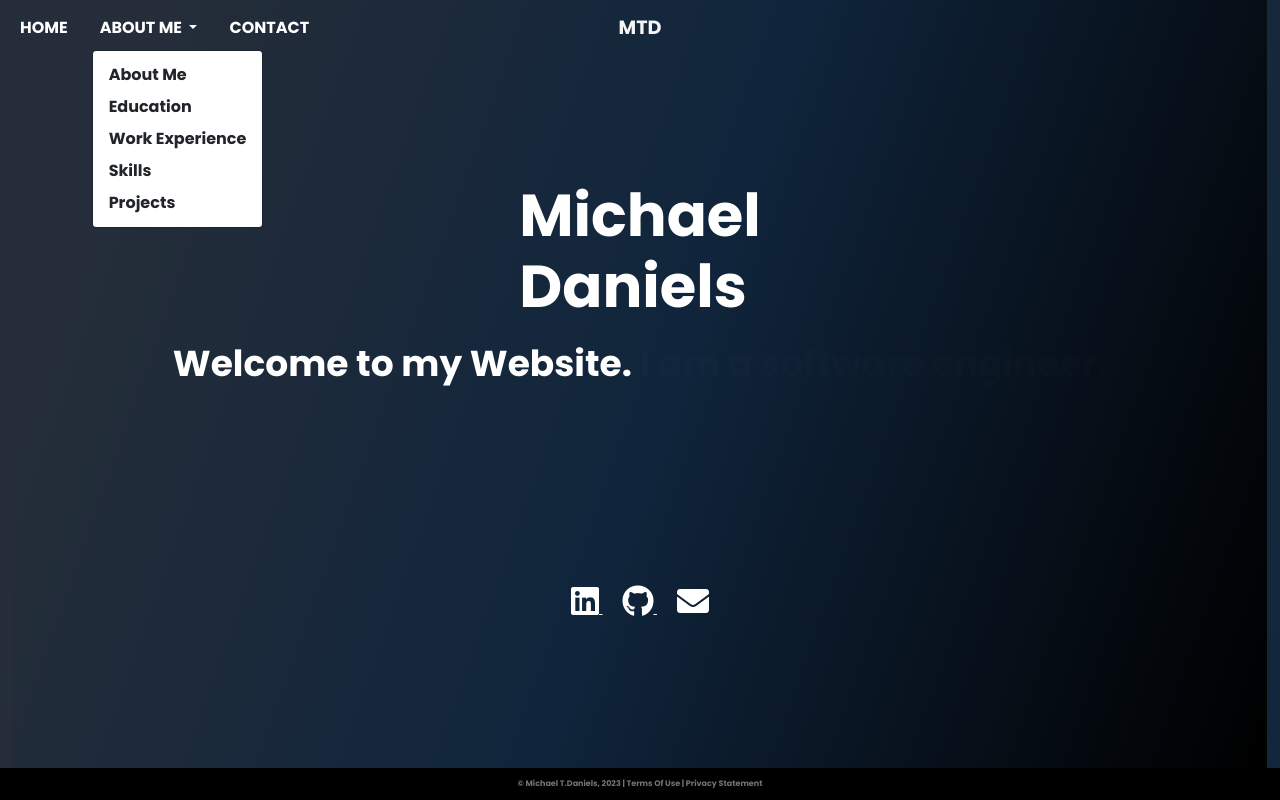
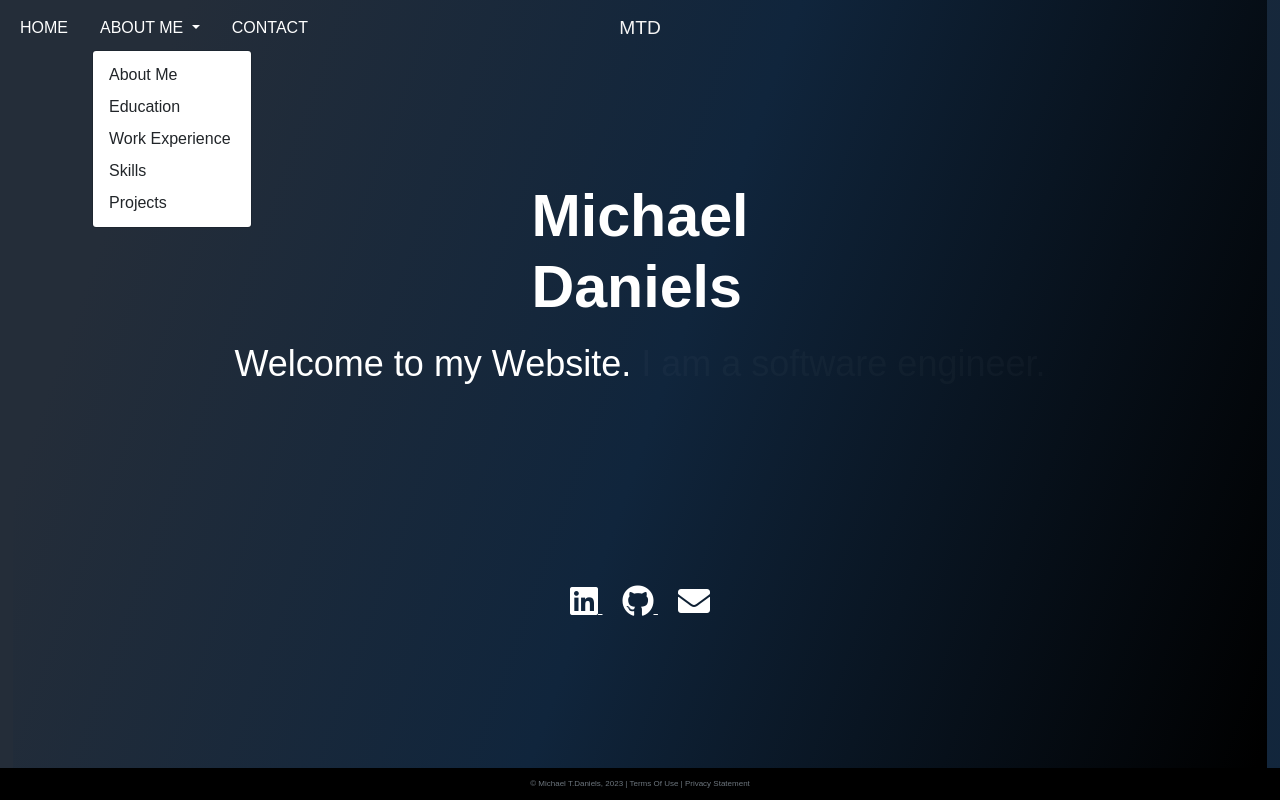
Before and after one commit to m1chaeldaniels/MIchaelDaniels-Website, a plain HTML site: page index.html in a window 1280 px wide. Both pictures are taken after a click on the button "ABOUT ME". Shown: the top 800 px of the page. Drawn offline with nearby package versions, Linux system fonts and the light colour scheme.

Commit message:
font update

```diff
--- a/css/main.css
+++ b/css/main.css
@@ -2,7 +2,7 @@
     margin: 0;
     padding: 0;
     box-sizing: border-box;
-    font-family: 'Poppins', sans-serif;
+    font-family: 'Orkney', sans-serif;
 }
 
 /*DEVELOPER:Michael Daniels */
@@ -13,7 +13,7 @@ html {
 }
 
 body {
-    font-family: 'Poppins', sans-serif;
+    font-family: 'Orkney', sans-serif;
     font-size: 100%;
     width: 98%;
     max-width: 100%;
@@ -100,7 +100,7 @@ header {
 header h2 {
     font-size: 175%;
     color: #000080;
-    font-family: 'Poppins', sans-serif;
+    font-family: 'Orkney', sans-serif;
 }
 
 
@@ -108,12 +108,12 @@ header h3 {
     font-size: 130%;
     font-style: italic;
     color: #000080;
-    font-family: 'Poppins', sans-serif;
+    font-family: 'Orkney', sans-serif;
 }
 
 h1 {
     font-size: 185%;
-    font-family: 'Poppins', sans-serif;
+    font-family: 'Orkney', sans-serif;
 
      margin-top: 50px;
      font-weight: bold;
@@ -122,7 +122,7 @@ h1 {
 }
 
 h2 {
-    font-family: 'Poppins', sans-serif;
+    font-family: 'Orkney', sans-serif;
     color: white;
 }
 .title {
@@ -135,12 +135,12 @@ h4 {
     font-weight: bold;
 
     text-align: center;
-    font-family: 'Poppins', sans-serif;
+    font-family: 'Orkney', sans-serif;
     color: white;
 }
 
 h5 {
-    font-family: 'Poppins', sans-serif;
+    font-family: 'Orkney', sans-serif;
     text-align: center;
     font-weight: bold;
     font-size: 110%;
@@ -166,7 +166,7 @@ header img {
     align-items: center;
     font-size: 170%;
     color: #f5f5f5 !important;
-    font-family: 'Poppins', sans-serif;
+    font-family: 'Orkney', sans-serif;
 }
 
 .navbar-nav .nav-link {
@@ -174,13 +174,13 @@ header img {
     color: white !important;
     margin-right: 1rem;
     text-transform: uppercase;
-    font-family: 'Poppins', sans-serif;
+    font-family: 'Orkney', sans-serif;
   }
 
   .navbar-nav .nav-link:hover,
   .navbar-nav .nav-link:focus {
     color: #e5e5e5;
-    font-family: 'Poppins', sans-serif;
+    font-family: 'Orkney', sans-serif;
   }
 
   .navbar-toggler-icon {
@@ -243,7 +243,7 @@ h1.title {
 
 p {
     font-size: 120%;
-    font-family: 'Poppins', sans-serif;
+    font-family: 'Orkney', sans-serif;
   }
 
 
@@ -444,7 +444,7 @@ p {
         justify-content: center;
         font-size: 120%;
         color: #f5f5f5 !important;
-        font-family: 'Poppins', sans-serif;
+        font-family: 'Orkney', sans-serif;
     }
 }
 
```
